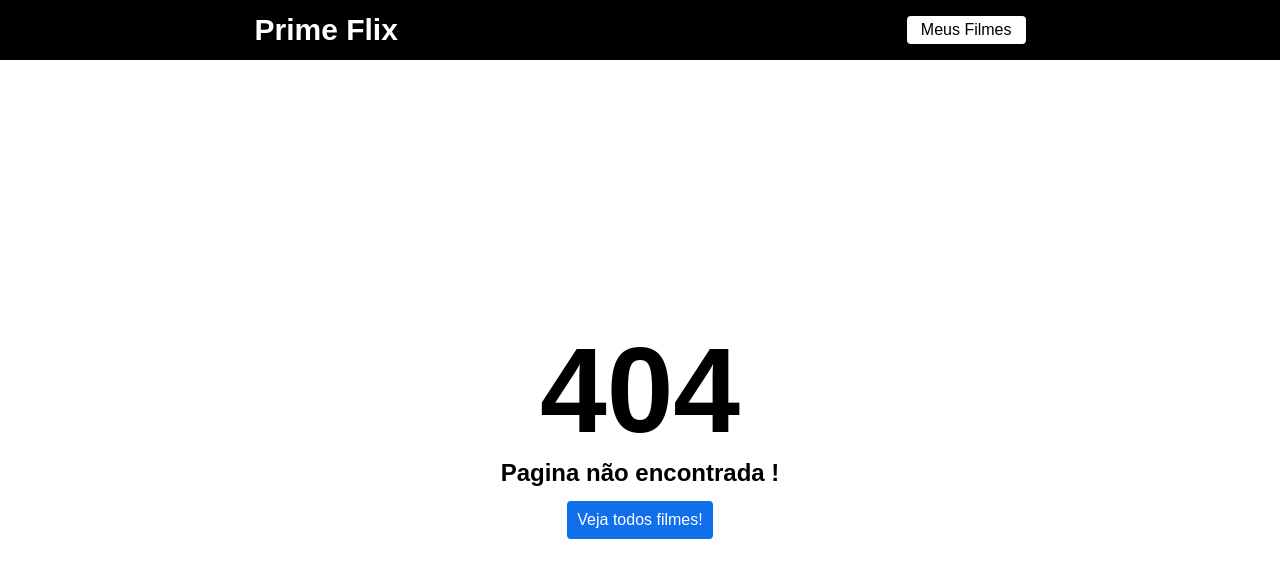
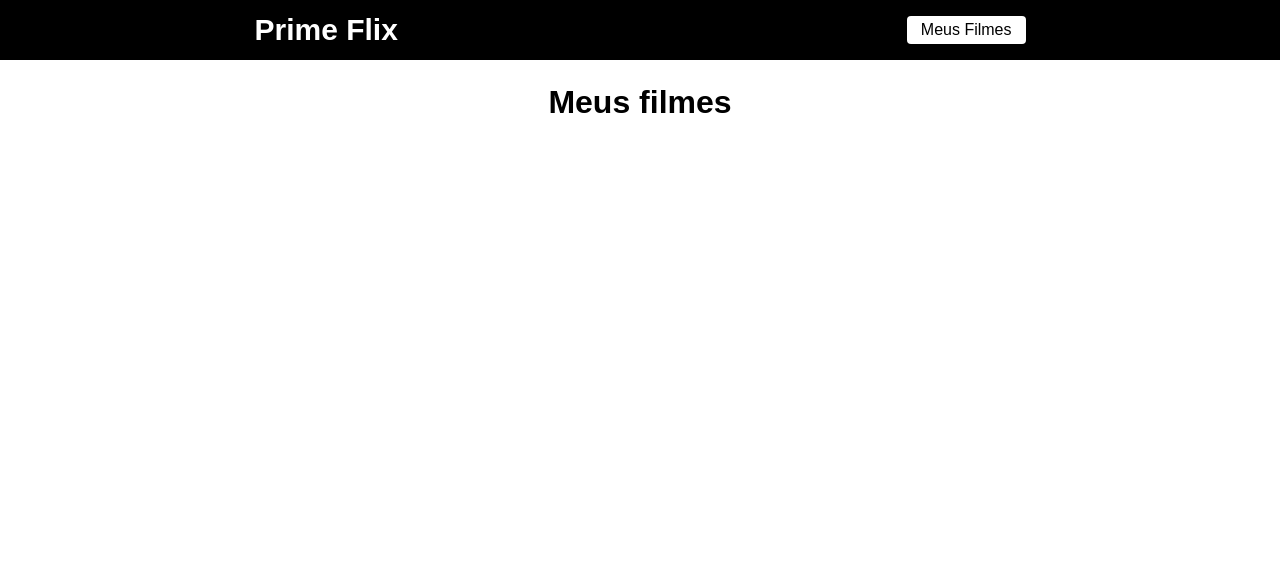
Before and after one commit to vini-j-pereira/Prime-Flix, a React (Create React App) app: page /favoritos in a window 1280 px wide. Before the commit this address had no page. Shown: the top 578 px of the page. Built offline with nearby package versions, Linux system fonts and the light colour scheme.

Commit message:
feat: favoritos router and css style

```diff
--- /dev/null
+++ b/src/pages/Favoritos/favoritos.css
@@ -0,0 +1,38 @@
+.meus-filmes{
+    margin-top: 24px;
+    display: flex;
+    flex-direction: column;
+    align-items: center;
+}
+
+.meus-filmes h1{
+    margin-bottom: 14px;
+}
+
+.meus-filmes span{
+    font-size: 18px;
+}
+
+.meus-filmes ul{
+    width: 720px;
+}
+
+.meus-filmes ul li{
+    list-style: none;
+    display: flex;
+    justify-content: space-between;
+    align-items: center;
+    margin-bottom: 14px;
+}
+
+.meus-filmes div{
+    display: flex;
+    justify-content: center;
+    align-items: center;
+}
+
+.meus-filmes div a{
+    text-decoration: none;
+    color: #116feb;
+    margin-right: 14px;
+}
--- /dev/null
+++ b/src/pages/Favoritos/index.js
@@ -0,0 +1,37 @@
+import {useEffect, useState} from 'react'
+import './favoritos.css'
+import { Link } from 'react-router-dom'
+
+function Favoritos(){
+
+    const [filmes, setFilmes] = useState([]);
+
+    useEffect(()=>{
+
+        const minhalista = localStorage.getItem('@primeflix');
+        setFilmes(JSON.parse(minhalista) || [])
+
+    }, [])
+
+    return(
+        <div className='meus-filmes'>
+            <h1>Meus filmes</h1>
+
+            <ul>
+               {filmes.map((item)=> {
+                return(
+                    <li key={item.id}>
+                        <span>{item.title}</span>
+                        <div>
+                            <Link to={`/filme/${item.id}`}>Ver detalhes</Link>
+                            <button>Excluir</button>
+                        </div>
+                    </li>
+                )
+               })}
+            </ul>
+        </div>
+    )
+}
+
+export default Favoritos;
--- a/src/routes.js
+++ b/src/routes.js
@@ -2,8 +2,12 @@
 
 import Home from './pages/Home';
 import Filme from './pages/Flime';
+import Favoritos from './pages/Favoritos';
+
 import Erro from './pages/Erro';
+
 import Header from './components/Header';
+
 
 function RoutesApp(){
     return(
@@ -12,6 +16,7 @@
         <Routes>
             <Route path='/' element={<Home></Home>}></Route>
             <Route path='/filme/:id' element={<Filme></Filme>}></Route>
+            <Route path='/favoritos' element={ <Favoritos></Favoritos> }></Route>
 
             <Route path='*' element={ <Erro></Erro> }></Route>
         </Routes>
```
